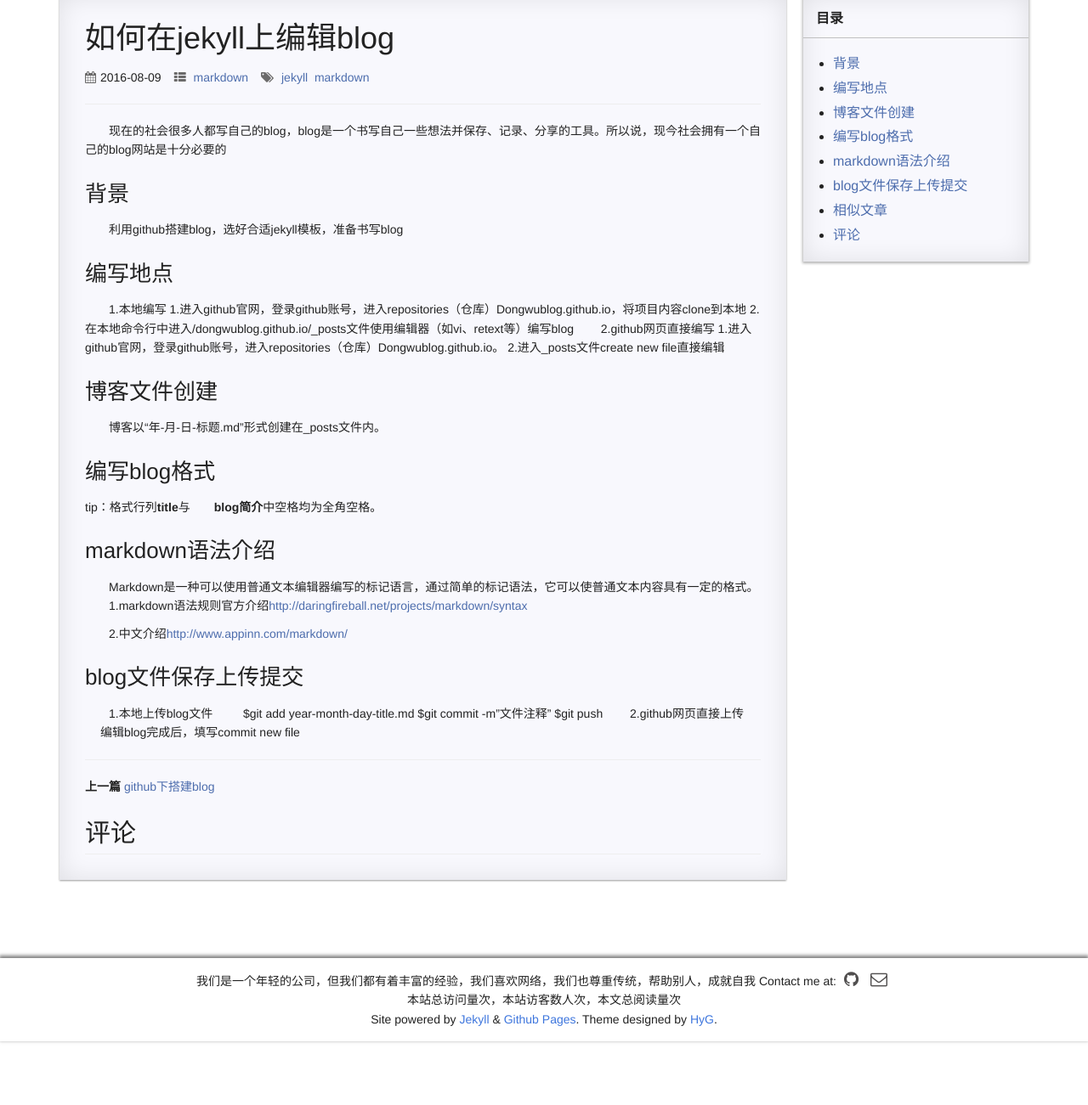
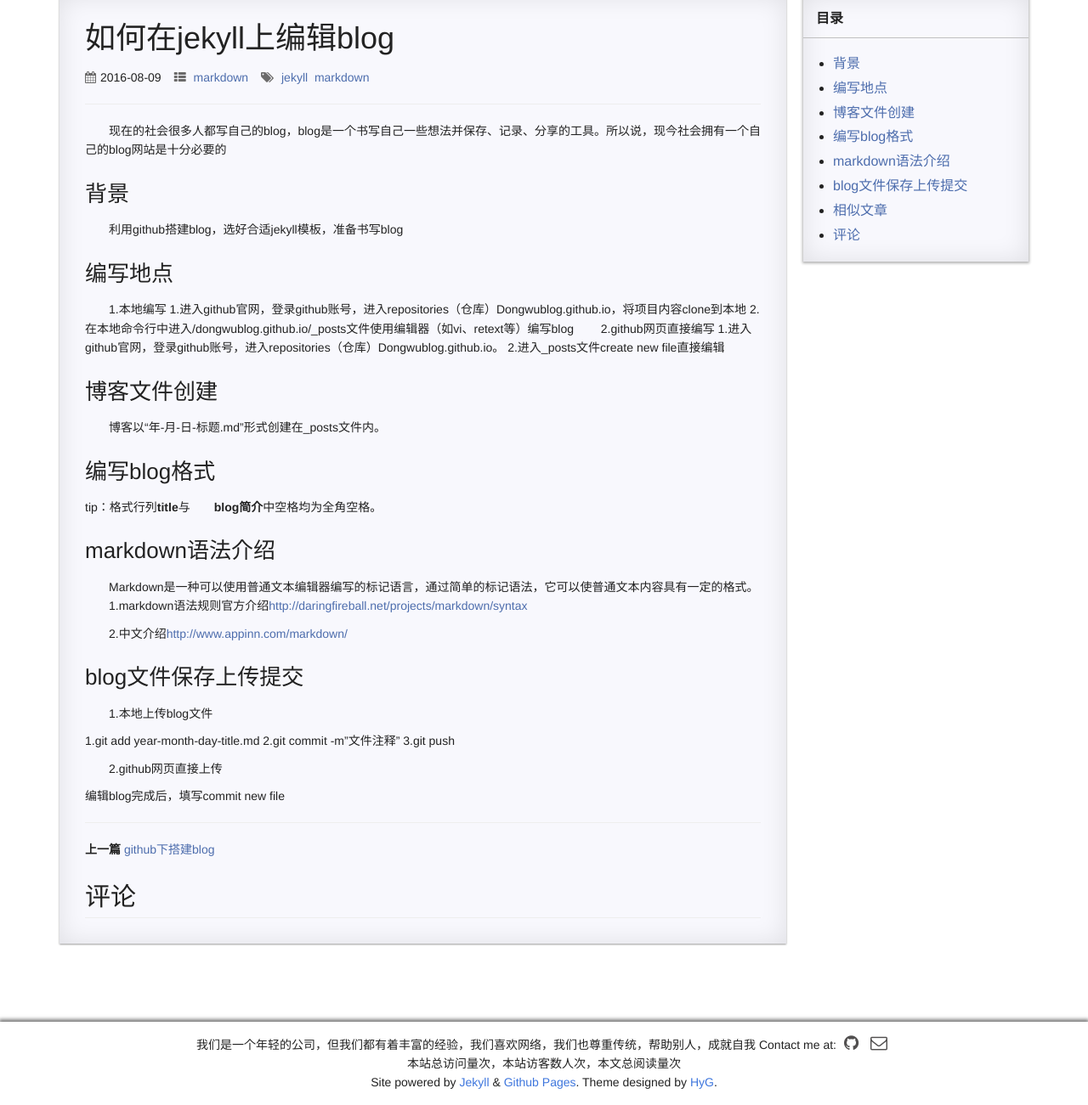
Before and after one commit to Dongwublog/Dongwublog.github.io, a Jekyll site: the page built from _posts/2016-8-9-markdown语法简述.md, in a window 1280 px wide, cut to the strip 104-1405 px from the top of the page. Shown: the whole strip at 85% size. Built offline with Jekyll 4.4.1, drawn with Linux system fonts in a browser that asks for light colours; comment, search, counter and statistics services are not loaded; before the commit the page ends 1330 px from its top, so only the background shows below that.

Commit message:
Update 2016-8-9-markdown语法简述.md

```diff
--- a/_posts/2016-8-9-markdown语法简述.md
+++ b/_posts/2016-8-9-markdown语法简述.md
@@ -40,9 +40,10 @@
 ### blog文件保存上传提交
 　　1.本地上传blog文件
 
-  $git add year-month-day-title.md
-  $git commit -m"文件注释"
-  $git push
+1.git add year-month-day-title.md
+2.git commit -m"文件注释"
+3.git push
+
 　　2.github网页直接上传
 
 编辑blog完成后，填写commit new file
```
